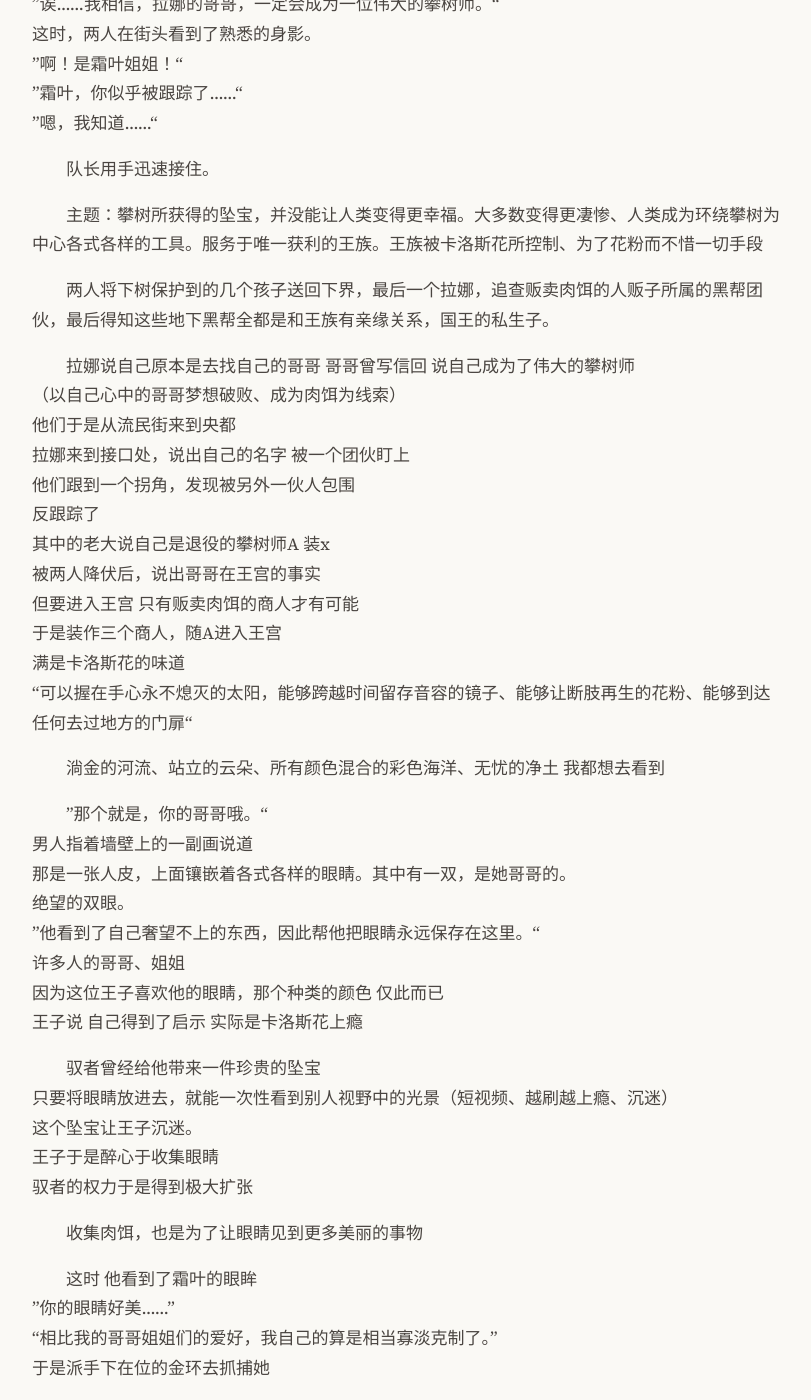
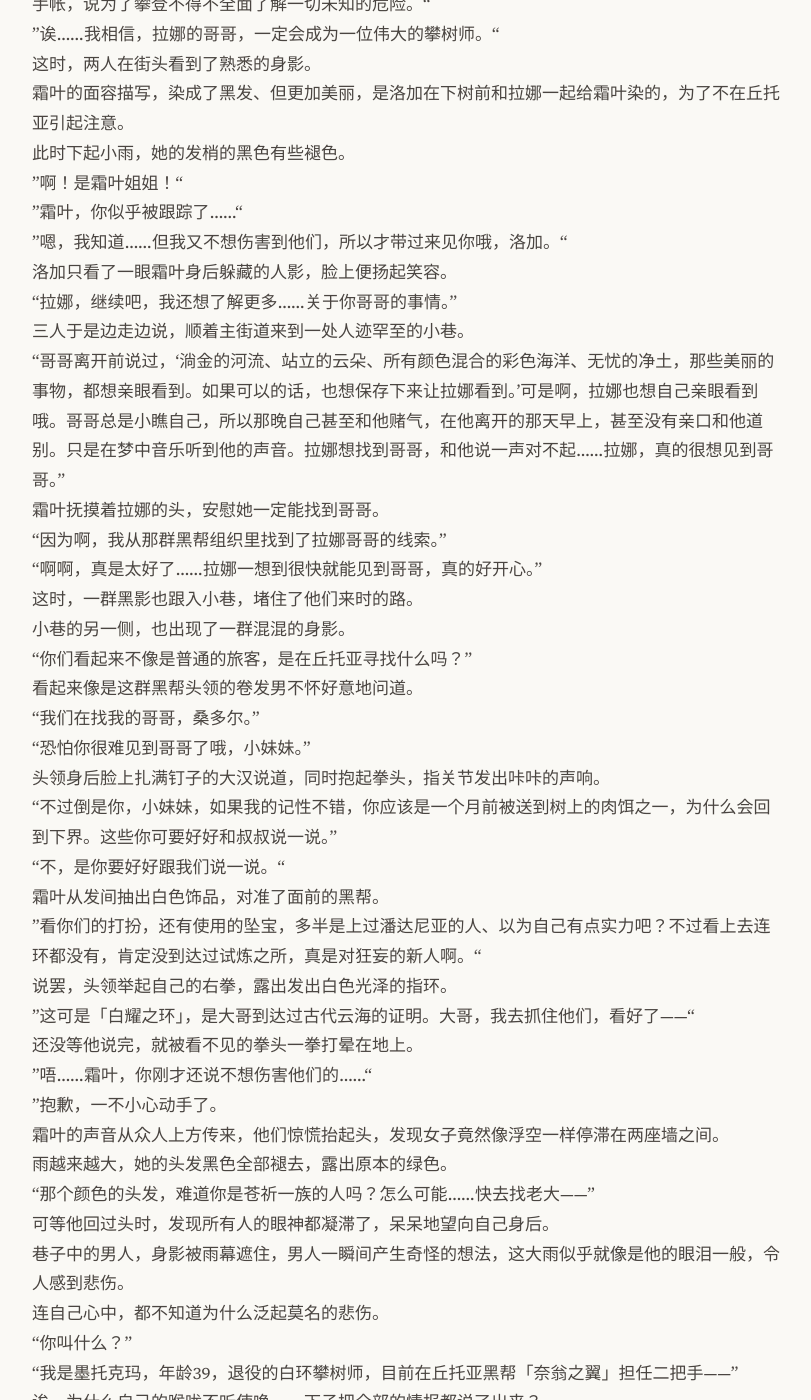
Before and after one commit to yihenc/yihenc.github.io, a Jekyll site: the page built from _posts/2026-03-09-漫游.md, in a window 1280 px wide and 1400 px high, scrolled down 9400 px. Shown: the whole window, without its empty margins (232-1043 px from the left). Built offline with Jekyll 4.4.1, drawn with Linux system fonts in a browser that asks for light colours; nearby versions of some CDN libraries; some of the changed text lies outside the part shown.

Commit message:
Update: 漫游

```diff
--- a/_posts/2026-03-09-漫游.md
+++ b/_posts/2026-03-09-漫游.md
@@ -226,8 +226,9 @@ date: 2026-03-09 00:00 +0000
 他看了那东西很久。
 "洛加你认识它吗？难道，那个东西，是你的吗？"
 "见过。"洛加说，随后又牵起孩子的手，"走吧。"
-孩子这次没有反抗，只是仰起头，用一双黑白分明的眼睛看他。
-不过，她似乎想起什么，突然瞪大眼睛。
+孩子这次没有反抗，只是仰起头，用一双黑白分明的眼睛看他，随后默默地跟了上去。
+街道的尽头，云层压得很低，像要把整座城市都盖住。
+这时，拉娜似乎想起什么，突然瞪大眼睛。
 “啊——！我突然想起来，我们是来找哥哥的。糟糕，拉娜自己被这么多好看的坠宝迷住了。”
 “没错哦，可不能只让霜叶一个人找，我们也得帮忙呢。这才是我们来到这座城市的目的。所以，拉娜能多说说关于你哥哥的事吗，可能会有关键的线索也说不定。”
 “让拉娜想想……拉娜是读了哥哥的信，才从流民街跑到丘托亚。不过在到达之前就被人贩子捉住。哥哥从小就向往成为攀树师，他总说，‘能握在手心的太阳，能够跨越时间传递音容的镜子、能够让断肢再生的花粉、能够到达记忆中任何地点的门扉……神之树潘达尼亚，不止是有着这些神奇的坠宝，还拥有着一切……因此我要成为攀树师。’他便一个人去丘托亚，实现自己的梦想。没想到，他真的成功了！当收到信时，拉娜激动得一个晚上都没睡着。哥哥说过，他是在丘托亚集结了同伴，而且打算即将出发，在那之前想见自己一面。于是拉娜就顺着哥哥信的指引出发前往丘托亚，没想到被人贩子抓住了。”
@@ -235,13 +236,52 @@ date: 2026-03-09 00:00 +0000
 ”嘿嘿……这些都是哥哥教我的知识，哥哥可厉害了，每天晚上都借着油灯研读从垃圾场找到的攀树师手帐，说为了攀登不得不全面了解一切未知的危险。“
 ”诶……我相信，拉娜的哥哥，一定会成为一位伟大的攀树师。“
 这时，两人在街头看到了熟悉的身影。
+霜叶的面容描写，染成了黑发、但更加美丽，是洛加在下树前和拉娜一起给霜叶染的，为了不在丘托亚引起注意。
+此时下起小雨，她的发梢的黑色有些褪色。
 ”啊！是霜叶姐姐！“
 ”霜叶，你似乎被跟踪了……“
-”嗯，我知道……“
+”嗯，我知道……但我又不想伤害到他们，所以才带过来见你哦，洛加。“
+洛加只看了一眼霜叶身后躲藏的人影，脸上便扬起笑容。
+“拉娜，继续吧，我还想了解更多……关于你哥哥的事情。”
+三人于是边走边说，顺着主街道来到一处人迹罕至的小巷。
+“哥哥离开前说过，‘淌金的河流、站立的云朵、所有颜色混合的彩色海洋、无忧的净土，那些美丽的事物，都想亲眼看到。如果可以的话，也想保存下来让拉娜看到。’可是啊，拉娜也想自己亲眼看到哦。哥哥总是小瞧自己，所以那晚自己甚至和他赌气，在他离开的那天早上，甚至没有亲口和他道别。只是在梦中音乐听到他的声音。拉娜想找到哥哥，和他说一声对不起……拉娜，真的很想见到哥哥。”
+霜叶抚摸着拉娜的头，安慰她一定能找到哥哥。
+“因为啊，我从那群黑帮组织里找到了拉娜哥哥的线索。”
+“啊啊，真是太好了……拉娜一想到很快就能见到哥哥，真的好开心。”
+这时，一群黑影也跟入小巷，堵住了他们来时的路。
+小巷的另一侧，也出现了一群混混的身影。
+“你们看起来不像是普通的旅客，是在丘托亚寻找什么吗？”
+看起来像是这群黑帮头领的卷发男不怀好意地问道。
+“我们在找我的哥哥，桑多尔。”
+“恐怕你很难见到哥哥了哦，小妹妹。”
+头领身后脸上扎满钉子的大汉说道，同时抱起拳头，指关节发出咔咔的声响。
+“不过倒是你，小妹妹，如果我的记性不错，你应该是一个月前被送到树上的肉饵之一，为什么会回到下界。这些你可要好好和叔叔说一说。”
+“不，是你要好好跟我们说一说。“
+霜叶从发间抽出白色饰品，对准了面前的黑帮。
+”看你们的打扮，还有使用的坠宝，多半是上过潘达尼亚的人、以为自己有点实力吧？不过看上去连环都没有，肯定没到达过试炼之所，真是对狂妄的新人啊。“
+说罢，头领举起自己的右拳，露出发出白色光泽的指环。
+”这可是「白耀之环」，是大哥到达过古代云海的证明。大哥，我去抓住他们，看好了——“
+还没等他说完，就被看不见的拳头一拳打晕在地上。
+”唔……霜叶，你刚才还说不想伤害他们的……“
+”抱歉，一不小心动手了。
+霜叶的声音从众人上方传来，他们惊慌抬起头，发现女子竟然像浮空一样停滞在两座墙之间。
+雨越来越大，她的头发黑色全部褪去，露出原本的绿色。
+“那个颜色的头发，难道你是苍祈一族的人吗？怎么可能……快去找老大——”
+可等他回过头时，发现所有人的眼神都凝滞了，呆呆地望向自己身后。
+巷子中的男人，身影被雨幕遮住，男人一瞬间产生奇怪的想法，这大雨似乎就像是他的眼泪一般，令人感到悲伤。
+连自己心中，都不知道为什么泛起莫名的悲伤。
+“你叫什么？”
+“我是墨托克玛，年龄39，退役的白环攀树师，目前在丘托亚黑帮「奈翁之翼」担任二把手——”
+诶，为什么自己的喉咙不听使唤，一下子把全部的情报都说了出来？
+恐惧盖过悲伤，溢满了墨托克玛的全身。他突然意识到，眼前的两人到达过比自己更高、且高到无法想象的高度，使用了某种坠宝，才能使用这些让自己无法理解的魔法般的能力。但现在已无法挽回。
+“好了……接下来，你要告诉我，关于你所知道的关于拉娜的哥哥，以及整个丘托亚肉饵贩卖链条的一切事情。”
+对面男人的眼睛变成金色。
+
+
+-----
 
 
 
-队长用手迅速接住。
 
 主题：攀树所获得的坠宝，并没能让人类变得更幸福。大多数变得更凄惨、人类成为环绕攀树为中心各式各样的工具。服务于唯一获利的王族。王族被卡洛斯花所控制、为了花粉而不惜一切手段
 
```
